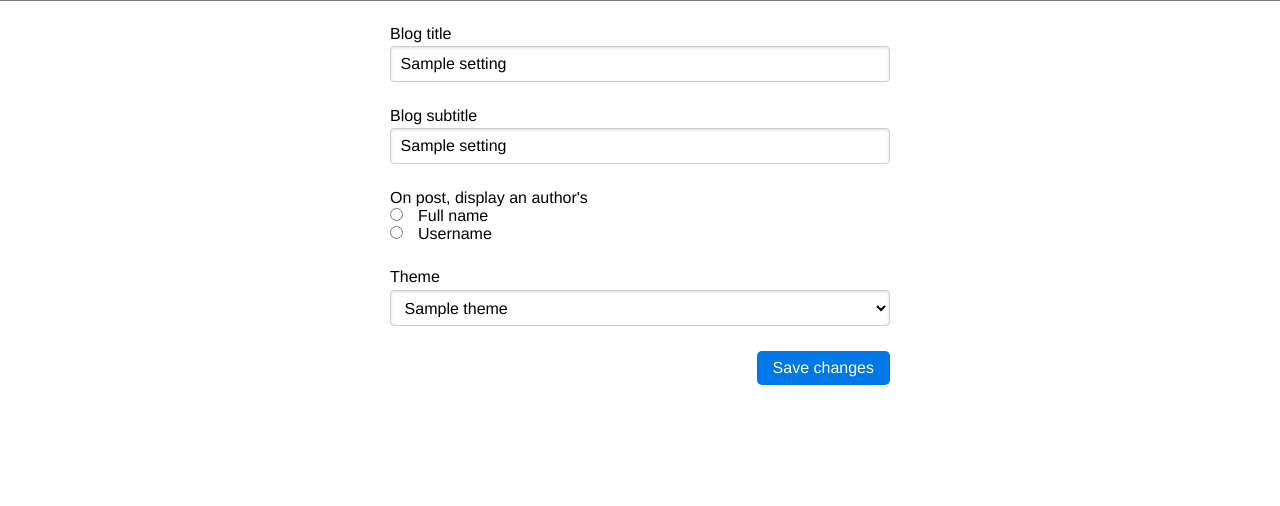
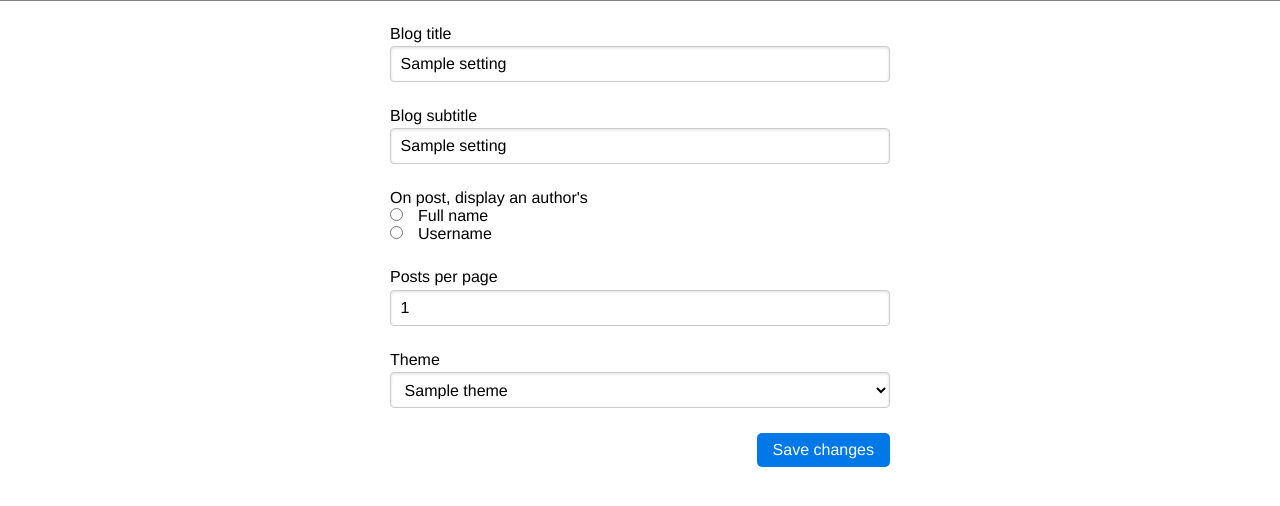
Before and after one commit to ollien/timpani, a Flask app: template templates/settings.html in a window 1280 px wide. Shown: the part 50-556 px from the top of the page. Run offline with Flask 2, Linux system fonts and the light colour scheme; the template is opened without the code that fills it: most values are stand-ins (such as "Sample title", 1, 10 or a date in 2020).

Commit message:
Add html settings field for posts per page

```diff
--- a/templates/settings.html
+++ b/templates/settings.html
@@ -35,6 +35,9 @@
 
 			<div class="spacer"></div>
 
+			<label for="page-number-input">Posts per page</label>
+			<input id="page-number-input" name="posts_per_page" type="number" value={{settings.posts_per_page}} required>
+
 			<label for="theme">Theme</label>
 			<select id="theme" name="theme">
 				{% for theme in themes %}
```
